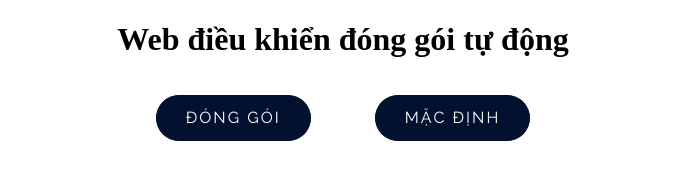
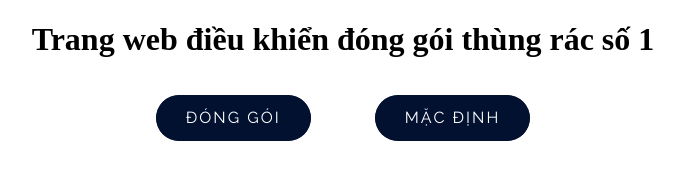
Before and after one commit to anhprotoiday/WebDieuKhien, a plain HTML site: page index.html in a window 1280 px wide. Shown: the whole page, without its empty margins (297-981 px from the left). Drawn offline with Linux system fonts and the light colour scheme.

Commit message:
Update index.html

```diff
--- a/index.html
+++ b/index.html
@@ -80,7 +80,7 @@ h1{
 }
 </style>
 <body>
-    <h1>Web điều khiển đóng gói tự động</h1>
+    <h1>Trang web điều khiển đóng gói thùng rác số 1</h1>
     <div class="control">
     <button class="btn" id="on">Đóng gói</button>
     <button class="btn" id="off">Mặc định</button>
```
